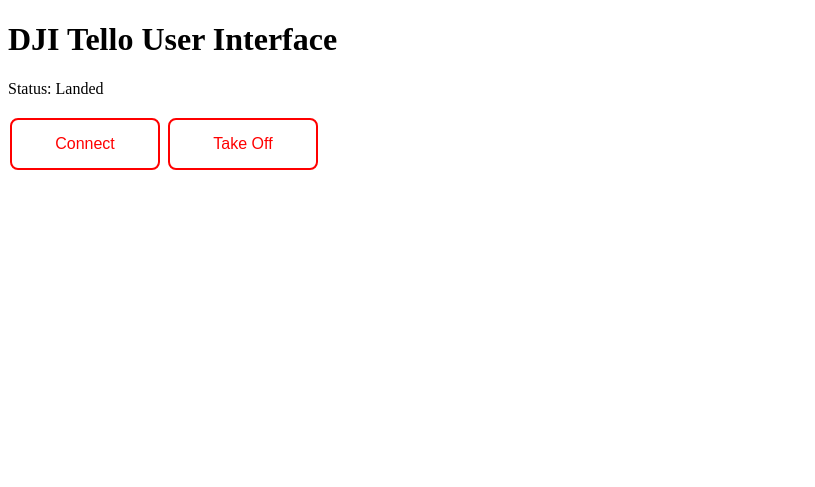
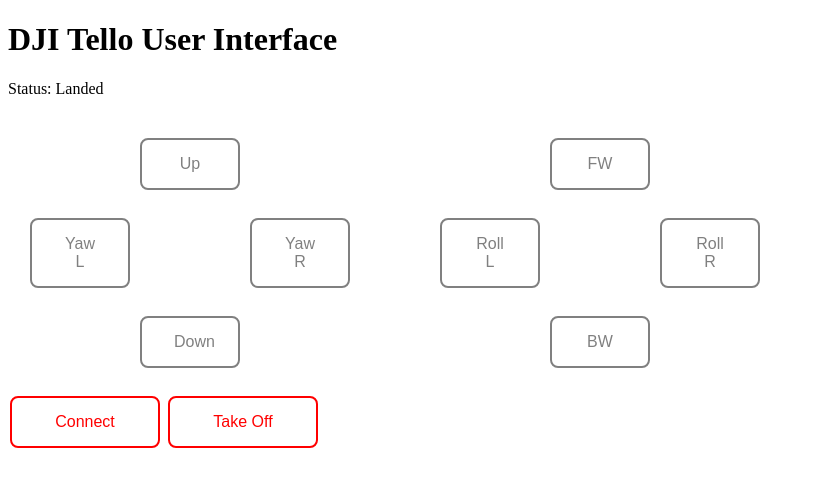
Before and after one commit to fazlurnu/PyTello, a Flask app: page / in a window 1280 px wide. Shown: the top 487 px of the page, without its empty margins (0-815 px from the left). Run offline with Flask 2, Linux system fonts and the light colour scheme; some libraries are stand-ins or nearby versions.

Commit message:
add buttons

```diff
--- a/templates/index.html
+++ b/templates/index.html
@@ -5,6 +5,7 @@
     <title>DJI Tello</title>
     <style>
       .button {
+        background-color:white;
         border: 2px solid red;
         color: red;
         padding: 15px 32px;
@@ -23,8 +24,39 @@
         color: white;
       }
 
-      .button1 {background-color:white;}
+      .button2 {
+        background-color:white;
+        border: 2px solid grey;
+        color: grey;
+        padding: 15px 32px;
+        text-align: center;
+        text-decoration: none;
+        display: inline-block;
+        font-size: 16px;
+        margin: 4px 2px;
+        cursor: pointer;
+        border-radius: 8px;
+        width: 100px;
+      }
 
+      .button2:hover {
+        background-color: grey;
+        color: white;
+      }
+
+      .grid-container {
+        display: grid;
+        grid-template-columns: 100px 100px auto 40px;
+        grid-gap: 10px;
+        padding: 10px;
+      }
+
+      .grid-container-lain {
+        display: grid;
+        grid-template-columns: 400px 200px auto 40px;
+        grid-gap: 10px;
+        padding: 10px;
+      }
     </style>
 
     <script src="//ajax.googleapis.com/ajax/libs/jquery/1.9.1/jquery.min.js"></script>
@@ -37,8 +69,17 @@
                 });
                 return false;
               });
+
               $('button#connect').bind('click', function() {
                 $.getJSON('/connect',
+                    function(data) {
+                  //do nothing
+                });
+                return false;
+              });
+
+              $('button#button').bind('click', function() {
+                $.getJSON('/button',
                     function(data) {
                   //do nothing
                 });
@@ -55,25 +96,64 @@
 
     <p id="status">Status: Landed</p>
 
+
+    <div class='grid-container-lain'>
+      <div>
+        <div class='grid-container'>
+          <p></p>
+          <button id="up" class="button2">Up</button>
+          <p></p>
+        </div>
+
+        <div class='grid-container'>
+          <button id="yaw_left" class="button2">Yaw L</button>
+          <p></p>
+          <button id="yaw_right" class="button2">Yaw R</button>
+        </div>
+
+        <div class='grid-container'>
+          <p></p>
+          <button id="down" class="button2">Down</button>
+          <p></p>
+        </div>
+      </div>
+
+      <div>
+        <div class='grid-container'>
+          <p></p>
+          <button id="up" class="button2">FW</button>
+          <p></p>
+        </div>
+
+        <div class='grid-container'>
+          <button id="yaw_left" class="button2">Roll L</button>
+          <p></p>
+          <button id="yaw_right" class="button2">Roll R</button>
+        </div>
+
+        <div class='grid-container'>
+          <p></p>
+          <button id="down" class="button2">BW</button>
+          <p></p>
+        </div>
+      </div>
+    </div>
+
     <div class='container'>
-      <button id="connect" class="button button1">Connect</button>
-      <button id="TO_LD" class="button button1" onclick="myFunction()">Take Off</button>
+        <button id="connect" class="button">Connect</button>
+        <button id="TO_LD" class="button" onclick="myFunction()">Take Off</button>
     </div>
 
     <script>
       function myFunction() {
         if (document.getElementById("TO_LD").innerHTML == "Take Off"){
-          if (confirm("Press OK to Confirm Take Off")) {
             document.getElementById("TO_LD").innerHTML = "Landing";
             document.getElementById("status").innerHTML = "Status: Flying";
-          }
         }
 
         else{
-          if (confirm("Press OK to Confirm Landing")) {
-            document.getElementById("TO_LD").innerHTML = "Take Off";
-            document.getElementById("status").innerHTML = "Status: Landed";
-          }
+          document.getElementById("TO_LD").innerHTML = "Take Off";
+          document.getElementById("status").innerHTML = "Status: Landed";
         }
 
       }
```
